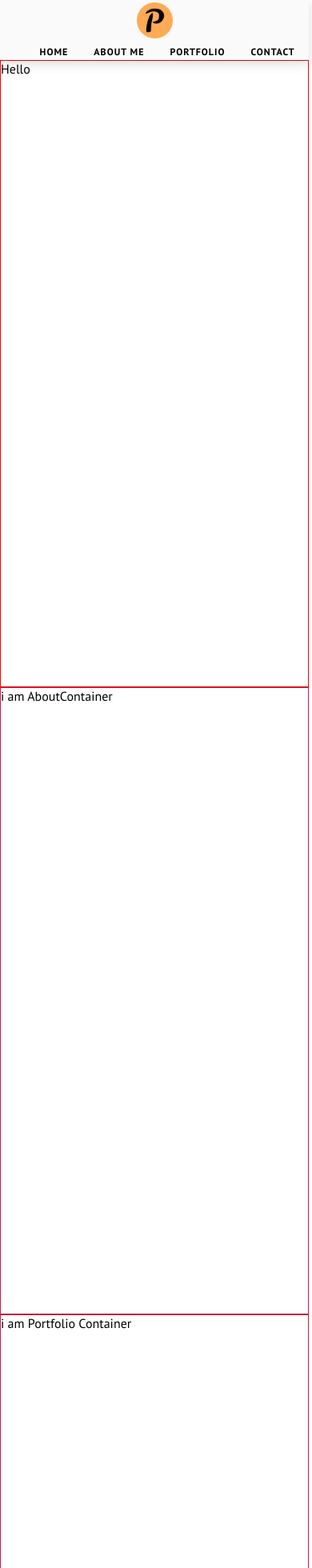
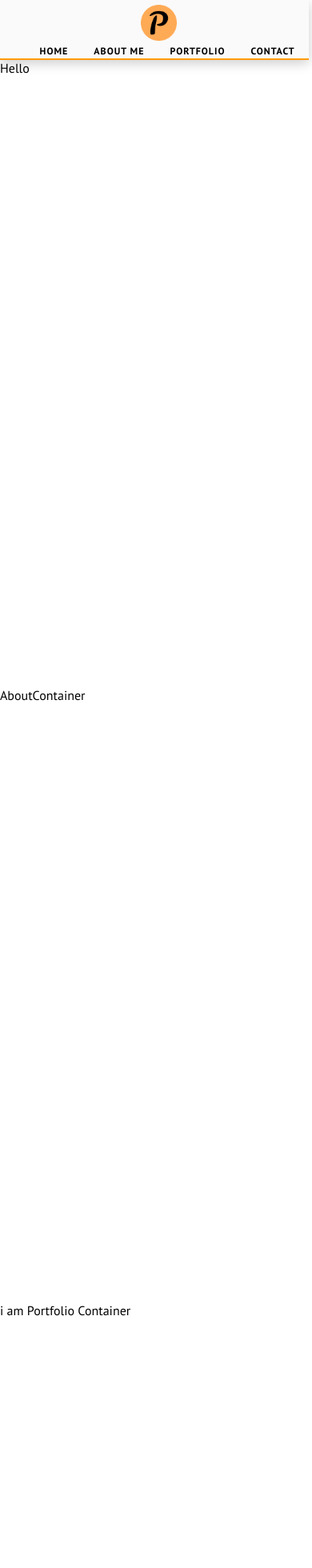
Before and after one commit to pranab-dey/Porfolio_react_redux_framer_motion, a React (Create React App) app: page / in a window 390 px wide. Shown: the top 1960 px of the page at 80% size. Built offline with nearby package versions, Linux system fonts and the light colour scheme.

Commit message:
navbar style active

```diff
--- a/src/components/Navbar/navbar.css
+++ b/src/components/Navbar/navbar.css
@@ -4,12 +4,13 @@ li {
 
 .nav {
 	background-color: var(--off-white);
+	border-bottom: 2px solid var(--active-yellow);
 	position: sticky;
 	top: 0px;
 	width: 99vw;
 	height: 60px;
 	z-index: 1000;
-	box-shadow: 0 4px 14px 0 rgba(0, 0, 0, 0.15);
+	box-shadow: 0 4px 14px 0 rgba(0, 0, 0, 0.2);
 }
 
 .nav-logo {
@@ -42,7 +43,6 @@ li {
 	letter-spacing: 1px;
 	font-variant: normal;
 	outline: none;
-	/* transition: all 0.1ms ease-out; */
 }
 
 .nav-item:hover {
@@ -52,7 +52,6 @@ li {
 
 .nav-item > .active {
 	color: var(--active-yellow);
-	/* transition: all 0.1ms ease-in; */
 }
 
 @media (max-width: 1070px) {
@@ -71,6 +70,10 @@ li {
 	.nav {
 		height: 75px;
 	}
+	.nav-logo {
+		margin-left: 10px;
+		margin-top: 5px;
+	}
 }
 
 @media (max-width: 280px) {
--- a/src/container/AboutContainer/aboutContainer.css
+++ b/src/container/AboutContainer/aboutContainer.css
@@ -1,5 +1,15 @@
 .container {
 	width: 99vw;
 	height: calc(100vh - 60px);
-	border: 1px solid rgb(189, 32, 72);
 }
+
+@media (max-width: 500px) {
+	.container {
+		height: calc(100vh - 75px);
+	}
+}
+@media (max-width: 280px) {
+	.container {
+		height: calc(100vh - 80px);
+	}
+}
--- a/src/container/AboutContainer/index.js
+++ b/src/container/AboutContainer/index.js
@@ -4,7 +4,7 @@ import './aboutContainer.css';
 export default function AboutContainer() {
 	return (
 		<div className='container' id='AboutContainer'>
-			i am AboutContainer
+			AboutContainer
 		</div>
 	);
 }
--- a/src/container/ContactContainer/contactContainer.css
+++ b/src/container/ContactContainer/contactContainer.css
@@ -1,5 +1,15 @@
 .container {
 	width: 99vw;
 	height: calc(100vh - 60px);
-	border: 1px solid rgb(189, 32, 72);
+	/* border: 1px solid rgb(189, 32, 72); */
 }
+@media (max-width: 500px) {
+	.container {
+		height: calc(100vh - 75px);
+	}
+}
+@media (max-width: 280px) {
+	.container {
+		height: calc(100vh - 80px);
+	}
+}
--- a/src/container/FooterContainer/footerContainer.css
+++ b/src/container/FooterContainer/footerContainer.css
@@ -1,5 +1,15 @@
 .container {
 	width: 99vw;
 	height: calc(100vh - 60px);
-	border: 1px solid rgb(189, 32, 72);
+	/* border: 1px solid rgb(189, 32, 72); */
 }
+@media (max-width: 500px) {
+	.container {
+		height: calc(100vh - 75px);
+	}
+}
+@media (max-width: 280px) {
+	.container {
+		height: calc(100vh - 80px);
+	}
+}
--- a/src/container/IntroContainer/introContainer.css
+++ b/src/container/IntroContainer/introContainer.css
@@ -1,5 +1,15 @@
 .introContainer {
-	border: 1px solid red;
+	/* border: 1px solid red; */
 	width: 99vw;
 	height: calc(100vh - 60px);
 }
+@media (max-width: 500px) {
+	.container {
+		height: calc(100vh - 75px);
+	}
+}
+@media (max-width: 280px) {
+	.container {
+		height: calc(100vh - 80px);
+	}
+}
--- a/src/container/PortfolioConainer/portFolioContainer.css
+++ b/src/container/PortfolioConainer/portFolioContainer.css
@@ -1,5 +1,15 @@
 .container {
 	width: 99vw;
 	height: calc(100vh - 60px);
-	border: 1px solid rgb(189, 32, 72);
+	/* border: 1px solid rgb(189, 32, 72); */
 }
+@media (max-width: 500px) {
+	.container {
+		height: calc(100vh - 75px);
+	}
+}
+@media (max-width: 280px) {
+	.container {
+		height: calc(100vh - 80px);
+	}
+}
```
